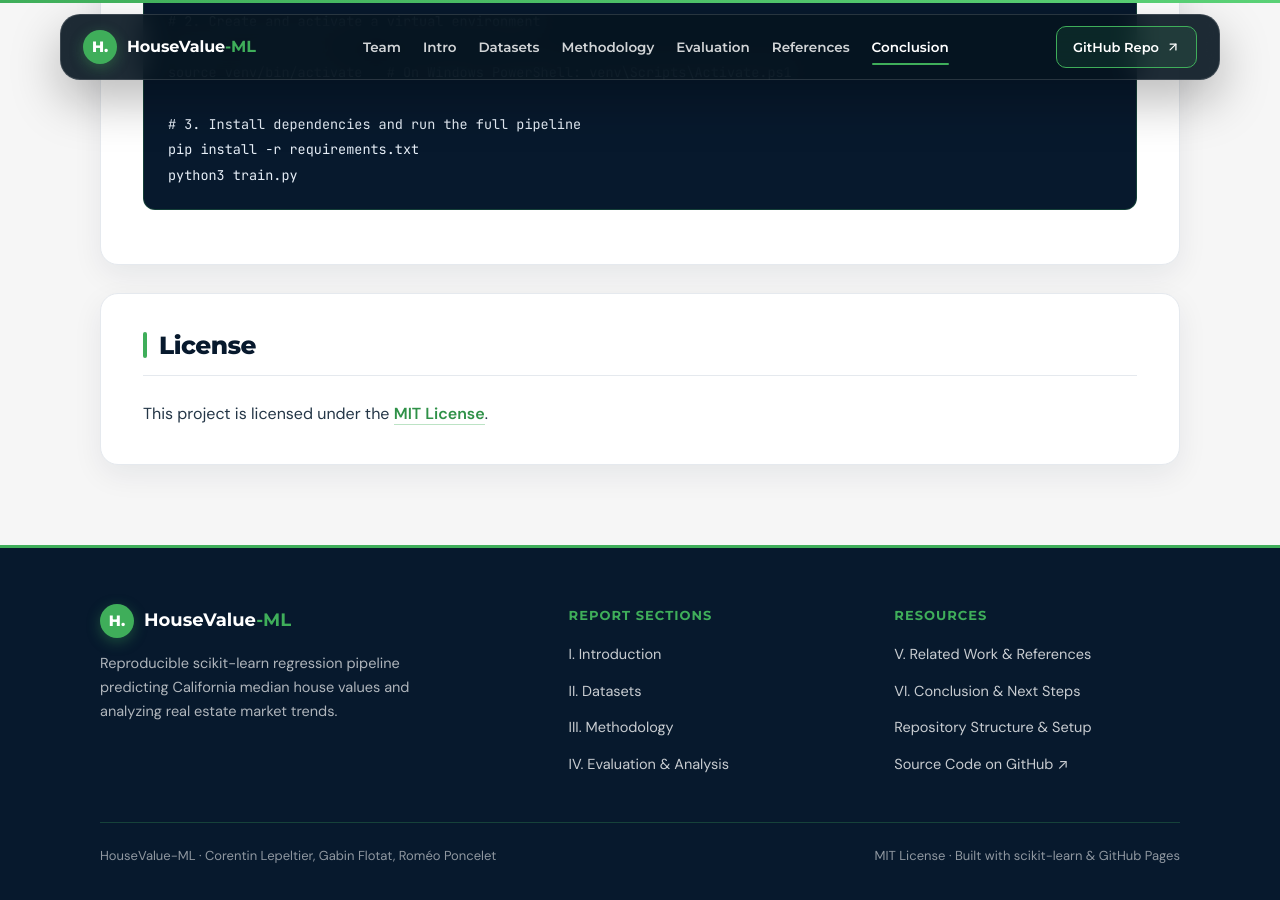
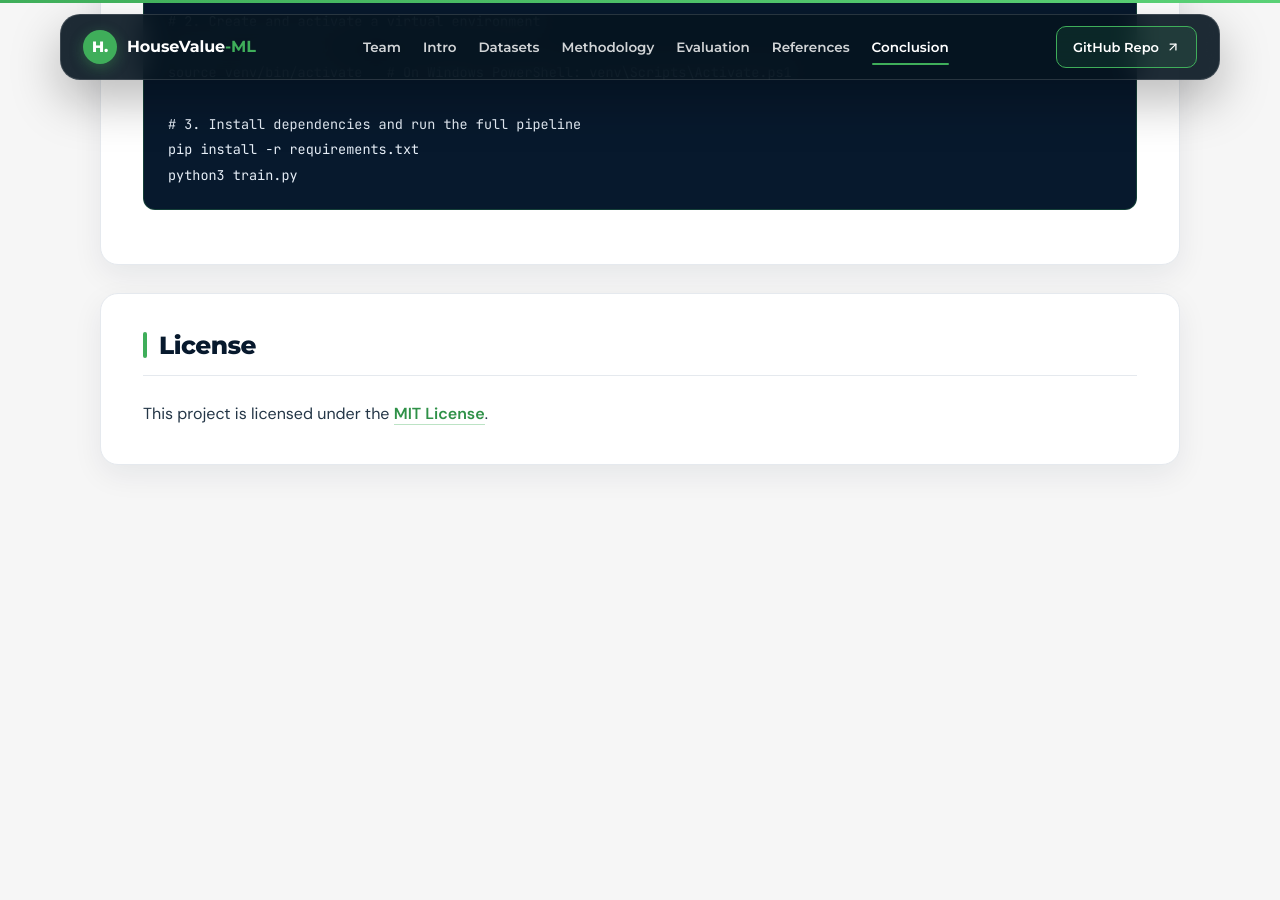
Before and after one commit to Gab1-Flt/HouseValue-ML, a Jekyll site: the page built from README.md, in a window 1280 px wide and 900 px high, scrolled down 11537 px. Built offline with Jekyll 4.4.1, drawn with Linux system fonts in a browser that asks for light colours; our own code applies the rules of GitHub Pages for plain Markdown files; after the commit the page ends 12082 px from its top, so only the background shows below that.

Commit message:
Remove site footer from blog layout

```diff
--- a/_layouts/default.html
+++ b/_layouts/default.html
@@ -106,48 +106,6 @@
       {{ content }}
     </article>
   </main>
-
-  <!-- Dark Navy Footer (JEECE-inspired) -->
-  <footer class="site-footer">
-    <div class="footer-container">
-      <div class="footer-grid">
-        <div class="footer-col">
-          <div class="footer-brand">
-            <span class="brand-badge">H.</span>
-            <span class="brand-text">HouseValue<span class="brand-accent">-ML</span></span>
-          </div>
-          <p class="footer-desc">
-            Reproducible scikit-learn regression pipeline predicting California median house values and analyzing real estate market trends.
-          </p>
-        </div>
-
-        <div class="footer-col">
-          <h3 class="footer-heading">Report Sections</h3>
-          <ul class="footer-links">
-            <li><a href="#i-introduction">I. Introduction</a></li>
-            <li><a href="#ii-datasets">II. Datasets</a></li>
-            <li><a href="#iii-methodology">III. Methodology</a></li>
-            <li><a href="#iv-evaluation--analysis">IV. Evaluation &amp; Analysis</a></li>
-          </ul>
-        </div>
-
-        <div class="footer-col">
-          <h3 class="footer-heading">Resources</h3>
-          <ul class="footer-links">
-            <li><a href="#v-related-work--references">V. Related Work &amp; References</a></li>
-            <li><a href="#vi-conclusion--next-steps">VI. Conclusion &amp; Next Steps</a></li>
-            <li><a href="#repository-structure--setup">Repository Structure &amp; Setup</a></li>
-            <li><a href="https://github.com/Gab1-Flt/HouseValue-ML" target="_blank" rel="noopener noreferrer">Source Code on GitHub &nearr;</a></li>
-          </ul>
-        </div>
-      </div>
-
-      <div class="footer-bottom">
-        <span>HouseValue-ML · Corentin Lepeltier, Gabin Flotat, Rom&eacute;o Poncelet</span>
-        <span>MIT License · Built with scikit-learn &amp; GitHub Pages</span>
-      </div>
-    </div>
-  </footer>
 
   <!-- Image Lightbox Modal -->
   <div class="lightbox" id="lightbox" role="dialog" aria-modal="true" aria-label="Enlarged figure preview" hidden>
```
